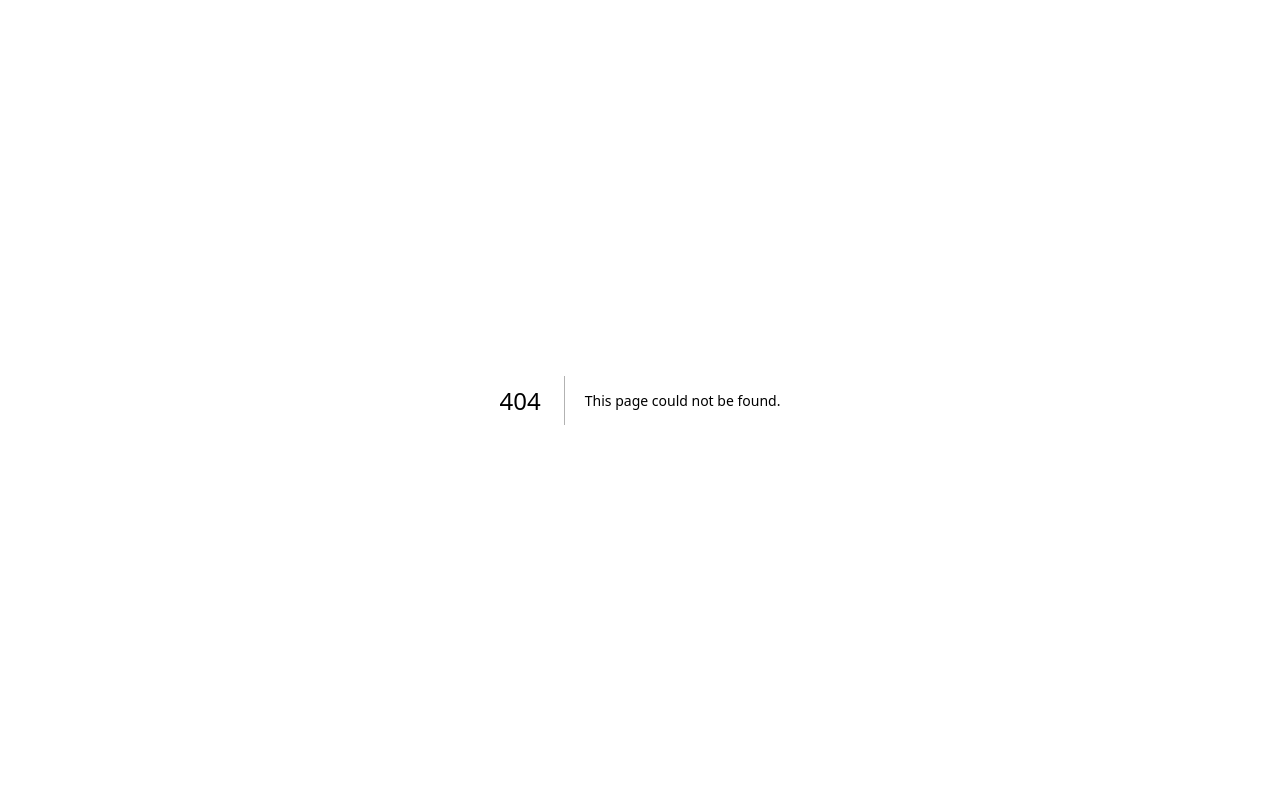
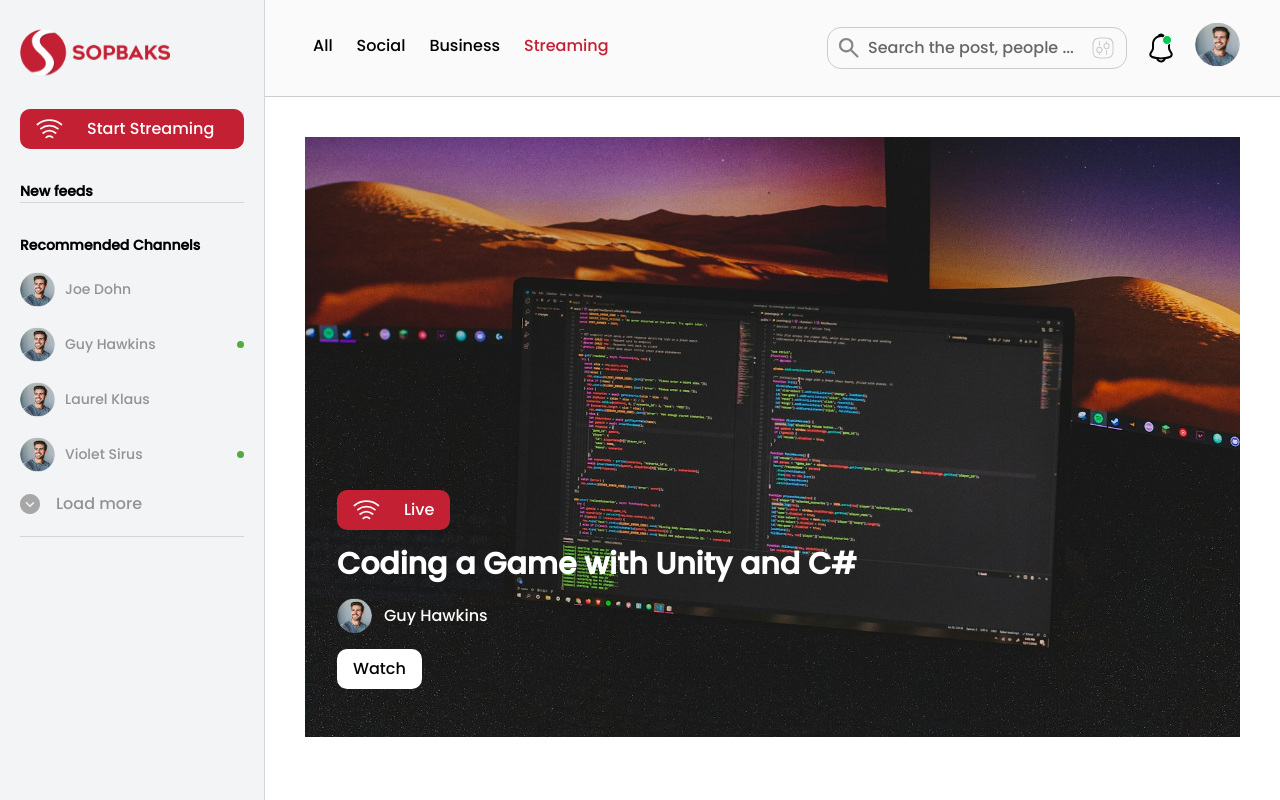
Before and after one commit to CBA-React/sopbaks, a Next.js app: page /streaming in a window 1280 px wide. Before the commit this address had no page. Built offline with nearby package versions, Linux system fonts and the light colour scheme.

Commit message:
added streaming banner at the top of the page

```diff
--- /dev/null
+++ b/src/app/(main)/streaming/page.tsx
@@ -0,0 +1,11 @@
+import { JSX } from 'react';
+
+import StreamingBanner from '@/shared/components/StreamingBanner/StreamingBanner';
+
+export default function StreamingPage(): JSX.Element {
+    return (
+        <main>
+            <StreamingBanner />
+        </main>
+    );
+}
--- /dev/null
+++ b/src/shared/components/StreamingBanner/StreamingBanner.tsx
@@ -0,0 +1,43 @@
+import { JSX } from 'react';
+import Image from 'next/image';
+
+import Button from '@/shared/components/Button/Button';
+
+import StreamIcon from 'public/icons/stream.svg';
+
+export default function StreamingBanner(): JSX.Element {
+    return (
+        <section className="w-full h-[600px] relative">
+            <Image
+                src="/pictures/mockImages/streamingBanner.jpg"
+                alt="Streaming Banner"
+                fill
+                className="object-cover"
+                priority
+            />
+            <div className="absolute inset-0">
+                <div className="absolute bottom-12 left-8 right-8">
+                    <Button icon={<StreamIcon />} text={'Live'} />
+                    <p className="text-white text-2xl md:text-3xl font-bold mt-4">
+                        Coding a Game with Unity and C#
+                    </p>
+                    <div className={'mt-4 flex items-center gap-3'}>
+                        <div className="w-[35px] h-[35px] rounded-full overflow-hidden">
+                            <Image
+                                src={'/pictures/mockImages/avatar.png'}
+                                alt={'name'}
+                                width={35}
+                                height={35}
+                            />
+                        </div>
+                        <p className={'text-white'}>Guy Hawkins</p>
+                    </div>
+                    <Button
+                        text="Watch"
+                        className="bg-white !text-black hover:bg-gray-200 mt-4"
+                    />
+                </div>
+            </div>
+        </section>
+    );
+}
```
Also changed, not shown: public/pictures/mockImages/streamingBanner.jpg (added).
